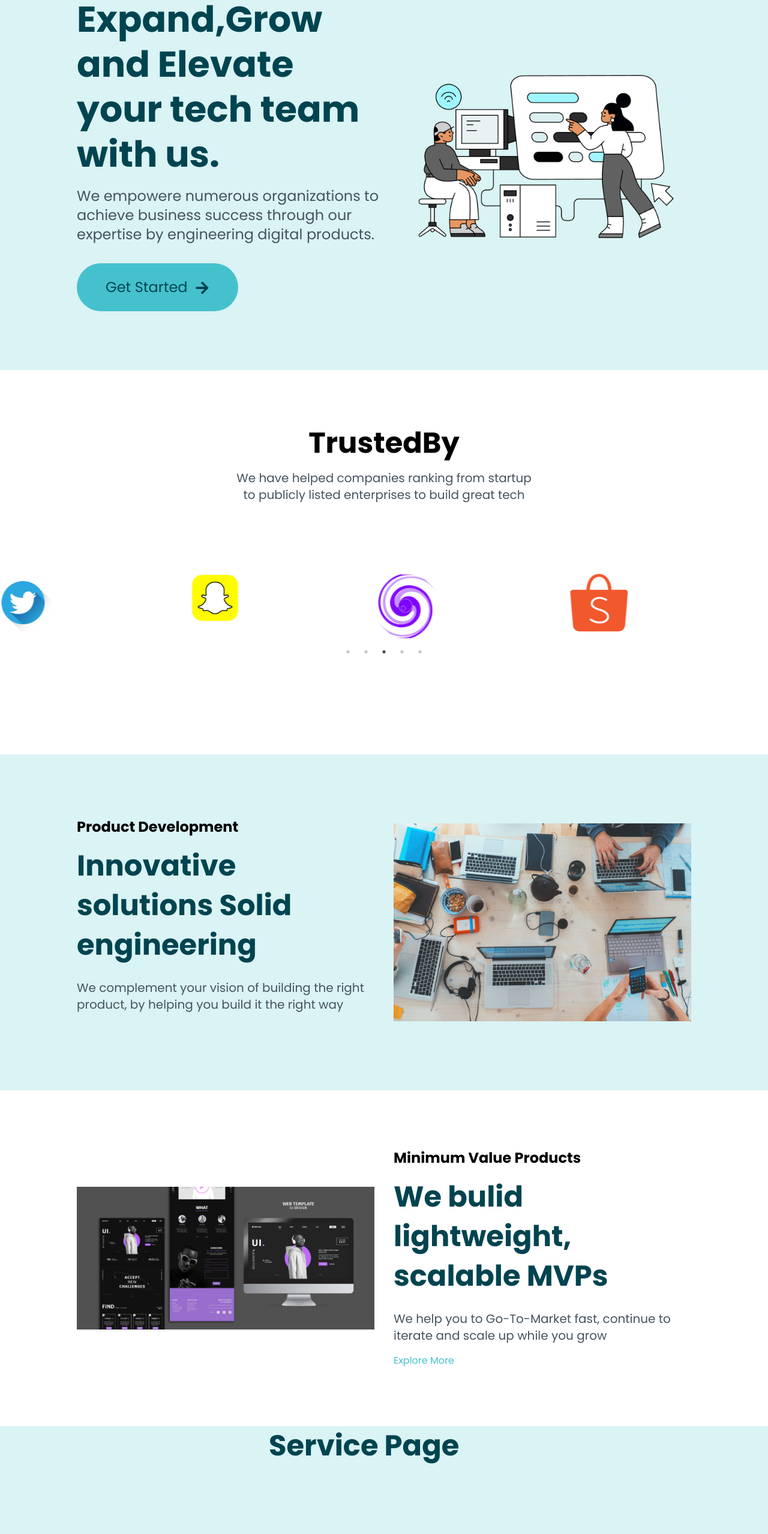
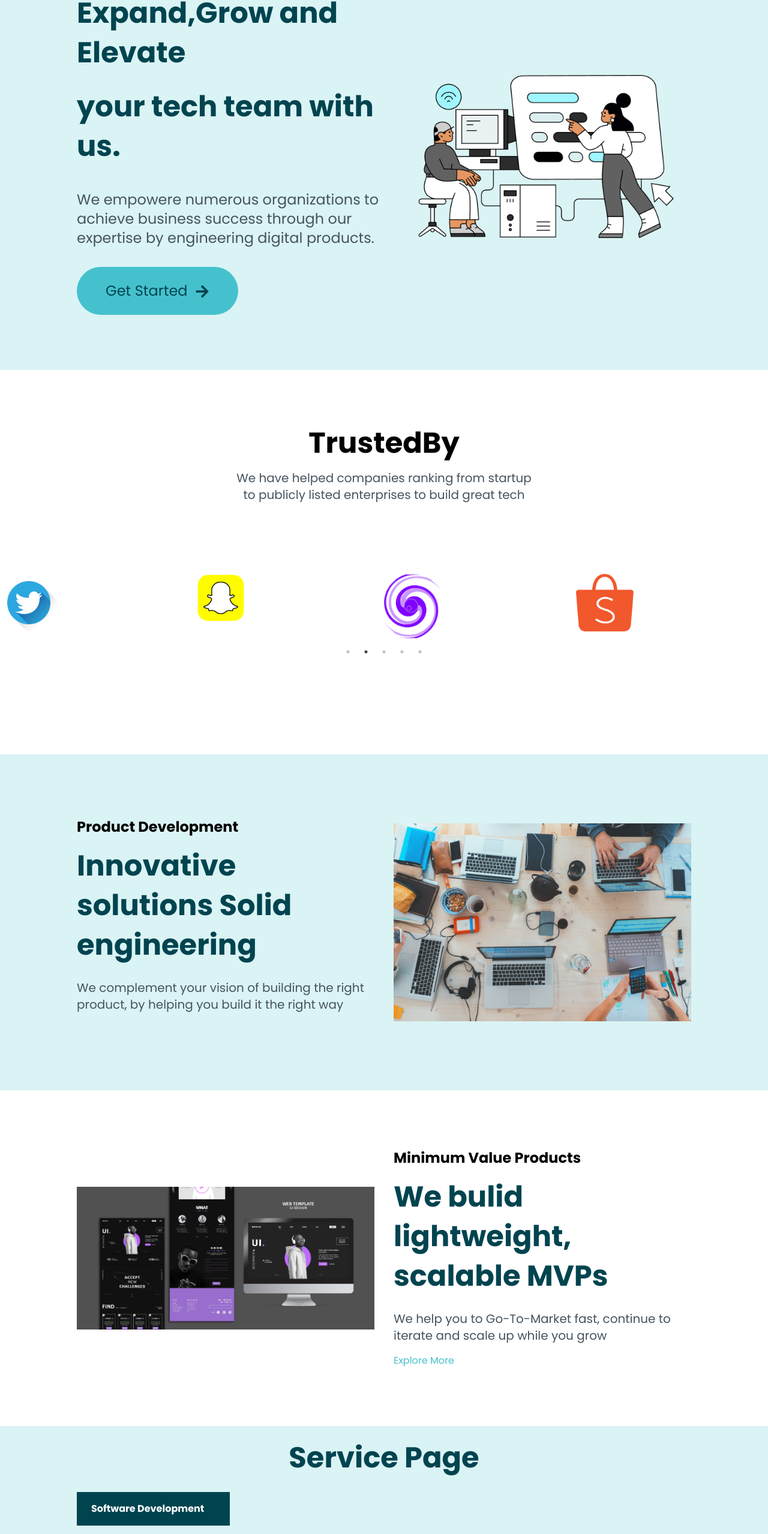
Before and after one commit to arthathagary/clancode-labs-side, a Next.js app: page / in a window 1280 px wide. Shown: the part 173-2731 px from the top of the page at 60% size. Built offline with nearby package versions, Linux system fonts and the light colour scheme.

Commit message:
some changes

```diff
--- a/src/components/GetStartedSection.jsx
+++ b/src/components/GetStartedSection.jsx
@@ -5,8 +5,8 @@ import { motion } from 'framer-motion';
 const GetStartedSection = () => {
   const [isPressed, setIsPressed] = useState(false);
   return (
-    <div className='md:h-[70vh] md:mt-24 lg:mt-0 md:mb-14 lg:mb-0 w-full md:px-32 px-8 mt-8 flex flex-col justify-center py-6 md:py-0'>
-    <h1 className='text-center mb-4'>Start Expanding your<br/> business with ClanCode Labs</h1>
+    <div id='about' className='md:h-[70vh] md:mt-24 lg:mt-0 md:mb-14 lg:mb-0 w-full md:px-32 px-8 mt-8 flex flex-col justify-center py-6 md:py-0'>
+    <h2 className='text-center mb-4 text-bold'>Start Expanding your<br/> business with ClanCode Labs</h2>
     <p className='text-center mb-4'>Accelerate your growth with a team that turns your ideas into remarkable products.</p>
     <motion.button
      initial={{ opacity: 0 }}
@@ -14,7 +14,7 @@ const GetStartedSection = () => {
      whileHover={{ scale: 1.1 }}
      whilePressed={{ scale: 1.2 }}
      onPress={() => setIsPressed(true)}
-     onRelease={() => setIsPressed(false)} className='self-center bg-[#45C1CE] px-10 py-6 rounded-full font-bold text-xl text-[#004450] hover:bg-[#3a9fa8]'>Get Started Now</motion.button>
+     onRelease={() => setIsPressed(false)} className='self-center bg-[#45C1CE] px-6 py-4 rounded-full font-bold text-xl text-[#004450] hover:bg-[#3a9fa8]'>Get Started Now</motion.button>
     </div>
   )
 }
--- a/src/components/HeroSection.jsx
+++ b/src/components/HeroSection.jsx
@@ -12,8 +12,8 @@ const HeroSection = () => {
     animate={{x:0}}
     transition={{type:'spring',stiffness:30}}
     className='flex flex-col justify-center md:w-[50%]'>
-        <h1>Expand,Grow and Elevate</h1>
-        <h1>your tech team with us.</h1>
+        <h2 className='font-bold'>Expand,Grow and Elevate</h2>
+        <h2 className='font-bold'>your tech team with us.</h2>
         <p className='text-2xl my-4'>We empowere numerous organizations to achieve business success through our expertise by engineering digital products.</p>
         <button className='group text-xl md:text-2xl font-medium bg-[#45C1CE] hover:bg-[#3a9fa8] py-6 px-12 rounded-full mt-4 md:self-start text-[#004450]'><span>Get Started</span><span><FaArrowRight className='inline-flex items-center ml-3 justify-center group-hover:translate-x-1 group-hover:duration-300'/></span></button>
     </motion.div>
--- a/src/components/NavBar.jsx
+++ b/src/components/NavBar.jsx
@@ -26,13 +26,13 @@ const NavBar = () => {
 
           <div   className='w-[200px] justify-center bg-black'> <Link href='/' > <Image src={Logo} alt=''/></Link></div>
 
-  <ul  className='hidden lg:flex md:text-xs  lg:text-lg  '>
+  <ul className='hidden lg:flex md:text-xs  lg:text-lg  '>
 
     <li className=' p-4 pr-7 scroll-s hover:text-red-700 hover:scale-105 font-medium'>
     <Link href='/'> Home</Link>
     </li>
     <li className=' p-4 pr-7 hover:text-red-700 hover:scale-105  font-medium'>
-    <Link href="/#aboutpage">About</Link></li>
+    <Link href="/#about">About</Link></li>
 
    <li className=' p-4 pr-7 hover:text-red-700 hover:scale-105 font-medium '><Link href="/#services">Service</Link></li>
    {/* <li className=' p-4 pr-7 hover:text-red-700 hover:scale-105 font-medium '><Link href='/'>Portfolio</Link></li>
@@ -44,7 +44,7 @@ const NavBar = () => {
 
   </div>
   <div>
-   <button className=' hidden border-none  lg:flex items-center justify-center mt-2 type="button" class="focus:outline-none text-white bg-[#808080] hover:bg-black   text-xl rounded-lg f  px-3 py-2 mr-2 mb-2'onClick={()=>{
+   <button className=' hidden border-none  lg:flex group text-xl md:text-2xl font-medium bg-[#45C1CE] hover:bg-[#3a9fa8] py-2 px-5 rounded-full mt-0 md:self-start text-[#004450]'onClick={()=>{
     router.push('/contact')
    }}>Contact Us</button>
    </div>
@@ -58,19 +58,21 @@ const NavBar = () => {
 
   </div>
   {/* Mobile menu */}
-  <div  className={nav ? ' lg:hidden text-black  absolute top-0 right-0 bottom-0 left-0 flex justify-center items-center w-full h-screen bg-black  text-center ease-in-out duration-500':'lg:hidden  absolute top-0 right-0 bottom-0 left-[-100%] flex justify-center items-center w-full h-screen bg-slate-500  text-center ease-in-out duration-500 '}>
-  <ul>
-    <li onClick={handleHamClick} className='p-4 text-2xl hover:text-gray-900  text-white '>
+  <div   className={nav ? ' lg:hidden text-black  absolute top-0 right-0 bottom-0 left-0 flex justify-center items-center w-full h-screen bg-black  text-center ease-in-out duration-500':'lg:hidden  absolute top-0 right-0 bottom-0 left-[-100%] flex justify-center items-center w-full h-screen bg-slate-500  text-center ease-in-out duration-500 ' }>
+  <ul onClick={handleHamClick}>
+    <li  className='p-4 text-2xl hover:text-gray-900  text-white '>
       <a href="/">Home</a>
     </li>
-    <li onClick={handleHamClick} className='p-4 text-2xl hover:text-gray-900  text-white  '>
+    <li  className='p-4 text-2xl hover:text-gray-900  text-white  '>
       <Link href="/#about">About</Link>
     </li>
-   <li onClick={handleHamClick} className='p-4 text-2xl hover:text-gray-900   text-white '><Link href="/#services">Service</Link></li>
-   <li onClick={handleHamClick} className='p-4 text-2xl hover:text-gray-900   text-white '><Link href="#mvpsection">Portfolio</Link></li>
-   <li onClick={handleHamClick} className='p-4 text-2xl hover:text-gray-900   text-white '><Link href="#">Careers</Link></li>
-   <li onClick={handleHamClick} className='p-4 text-2xl hover:text-gray-900   text-white '><Link href="#">Blog</Link></li>
- <button onClick={handleHamClick} className="text-black bg-[#808080] hover:bg-white hover:text-black focus:ring-4 focus:ring-green-300 font-medium rounded-lg text-sm px-5 py-2.5 mr-2 mb-2 dark:bg-green-600 dark:hover:bg-white dark:focus:ring-green-800">Contact Us</button>
+   <li  className='p-4 text-2xl hover:text-gray-900   text-white '><Link href="/#services">Service</Link></li>
+   <li  className='p-4 text-2xl hover:text-gray-900   text-white '><Link href="#mvpsection">Portfolio</Link></li>
+   <li  className='p-4 text-2xl hover:text-gray-900   text-white '><Link href="#">Careers</Link></li>
+   <li  className='p-4 text-2xl hover:text-gray-900   text-white '><Link href="#">Blog</Link></li>
+ <button  className="lg:flex group text-xl md:text-2xl font-medium bg-[#45C1CE] hover:bg-[#3a9fa8] py-3 px-5 rounded-full mt-2 md:self-start text-[#004450]"onClick={()=>{
+    router.push('/contact')
+   }} >Contact Us</button>
 
   </ul>
   </div>
--- a/src/components/Slider.jsx
+++ b/src/components/Slider.jsx
@@ -24,13 +24,13 @@ class App extends Component{
       cssEase: "linear"
     };
     return(
-      <div className="h-[1px] mb-[-150px]" >
+      <div className="h-[1px] mb-[-150px] " >
 
         <Slider {...settings}>
 
           <div className="p-0   ">
           <Image src={Logo1} className="w-[50%] lg:w-[30%]  object-cover" />   </div>
-          <div className="p-0 ">
+          <div className="p-0">
             <Image alt="logo"   className="w-[50%] lg:w-[30%]  object-cover"  src={Logo2} />
           </div>
           <div className="p-0">
--- a/src/pages/ServicesPage.jsx
+++ b/src/pages/ServicesPage.jsx
@@ -61,14 +61,15 @@ const ServicesPage = () => {
     }
   }, [isView]);
   return (
-    <div className=" bg-[#DAF3F4]">
-    <h2 className="ml-[35%] font-bold"> Service Page</h2>
+
+
     <div
       ref={ref}
       id="services"
-      className="md:h-[70vh] w-full md:px-32 px-8 md:mt-24 lg:mt-0 md:grid grid-cols-3 items-center  bg-[#DAF3F4] gap-4 py-6 md:py-0"
+      className="md:h-[70vh] w-full md:px-32 px-8 md:mt-24 lg:mt-0  items-center  bg-[#DAF3F4] gap-4 py-6 md:py-0"
     >
-
+      <h2 className=" text-center font-bold pt-5 " > Service Page</h2>
+      <div className="md:grid grid-cols-3 items-center">
       <motion.div
         variants={{
           hidden: { y: "20vh", opacity: 0 },
```
Also changed, not shown: src/app/contact/page.js (+22 -0 lines).
